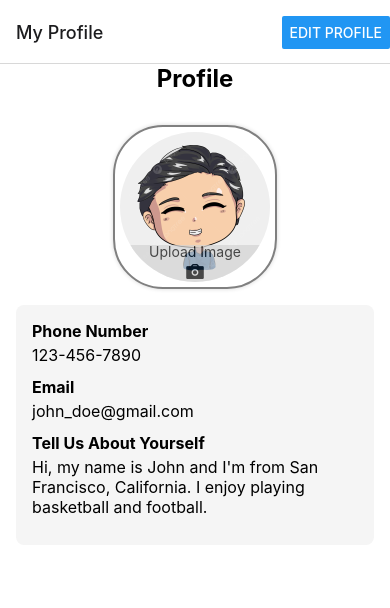
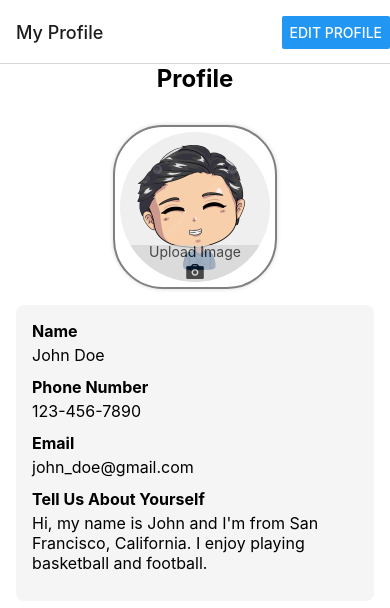
Before and after one commit to edmundj0/profile-page-react-native, a React Native app: screen / in a window 390 px wide. Shown: the top 608 px of the page. Built offline with nearby package versions, Linux system fonts and the light colour scheme.

Commit message:
add name to profile

```diff
--- a/package.json
+++ b/package.json
@@ -24,7 +24,9 @@
     "react-native-paper": "^5.9.1",
     "react-native-reanimated": "^3.3.0",
     "react-native-safe-area-context": "^4.7.1",
-    "react-native-screens": "^3.22.1"
+    "react-native-screens": "^3.22.1",
+    "react-native-web": "~0.18.10",
+    "react-dom": "18.2.0"
   },
   "devDependencies": {
     "@babel/core": "^7.20.0"
--- a/src/context/context.js
+++ b/src/context/context.js
@@ -3,11 +3,12 @@ import React from 'react';
 const ProfileContext = React.createContext();
 
 export const ProfileProvider = ({ children }) => {
+  const [name, setName] = React.useState('John Doe')
   const [phoneNumber, setPhoneNumber] = React.useState('123-456-7890');
   const [email, setEmail] = React.useState('john_doe@gmail.com');
   const [about, setAbout] = React.useState("Hi, my name is John and I'm from San Francisco, California. I enjoy playing basketball and football.");
 
-  const values = {phoneNumber, setPhoneNumber, email, setEmail, about, setAbout};
+  const values = {name, setName, phoneNumber, setPhoneNumber, email, setEmail, about, setAbout};
 
   return (
     <ProfileContext.Provider value={values}>{children}</ProfileContext.Provider>
--- a/src/screens/EditProfilePage.js
+++ b/src/screens/EditProfilePage.js
@@ -6,13 +6,15 @@ import styles from '../styles/EditProfilePageStyles'
 
 const EditProfileScreen = () => {
   const navigation = useNavigation();
-  const { phoneNumber, email, about, setPhoneNumber, setEmail, setAbout } = useContext(ProfileContext);
+  const { name, phoneNumber, email, about, setName, setPhoneNumber, setEmail, setAbout } = useContext(ProfileContext);
 
+  const [originalName, setOriginalName] = useState(name);
   const [originalEmail, setOriginalEmail] = useState(email);
   const [originalPhoneNumber, setOriginalPhoneNumber] = useState(phoneNumber);
   const [originalAbout, setOriginalAbout] = useState(about);
 
   const handleCancel = () => {
+    setName(originalName);
     setPhoneNumber(originalPhoneNumber);
     setEmail(originalEmail);
     setAbout(originalAbout);
@@ -21,6 +23,15 @@ const EditProfileScreen = () => {
 
   return (
     <View style={styles.container}>
+      <View style={styles.fieldContainer}>
+        <Text style={styles.label}>Name</Text>
+        <TextInput
+          style={styles.input}
+          placeholder="Name"
+          value={name}
+          onChangeText={setName}
+        />
+      </View>
       <View style={styles.fieldContainer}>
         <Text style={styles.label}>Phone Number</Text>
         <TextInput
--- a/src/screens/ProfilePage.js
+++ b/src/screens/ProfilePage.js
@@ -7,7 +7,7 @@ import styles from '../styles/ProfilePageStyles'
 
 const ProfilePage = () => {
     const [image, setImage] = useState(null)
-    const { phoneNumber, email, about } = useContext(ProfileContext);
+    const { name, phoneNumber, email, about } = useContext(ProfileContext);
 
     const addImage = async () => {
         let _image = await ImagePicker.launchImageLibraryAsync({
@@ -47,6 +47,11 @@ const ProfilePage = () => {
 
                 <View style={styles.infoContainer}>
                     <View style={styles.fieldContainer}>
+                        <Text style={styles.label}>Name</Text>
+                        <Text style={styles.value}>{name}</Text>
+                    </View>
+
+                    <View style={styles.fieldContainer}>
                         <Text style={styles.label}>Phone Number</Text>
                         <Text style={styles.value}>{phoneNumber}</Text>
                     </View>
```
Also changed, not shown: 1 other file (tests, documents, lock files or other folders).
